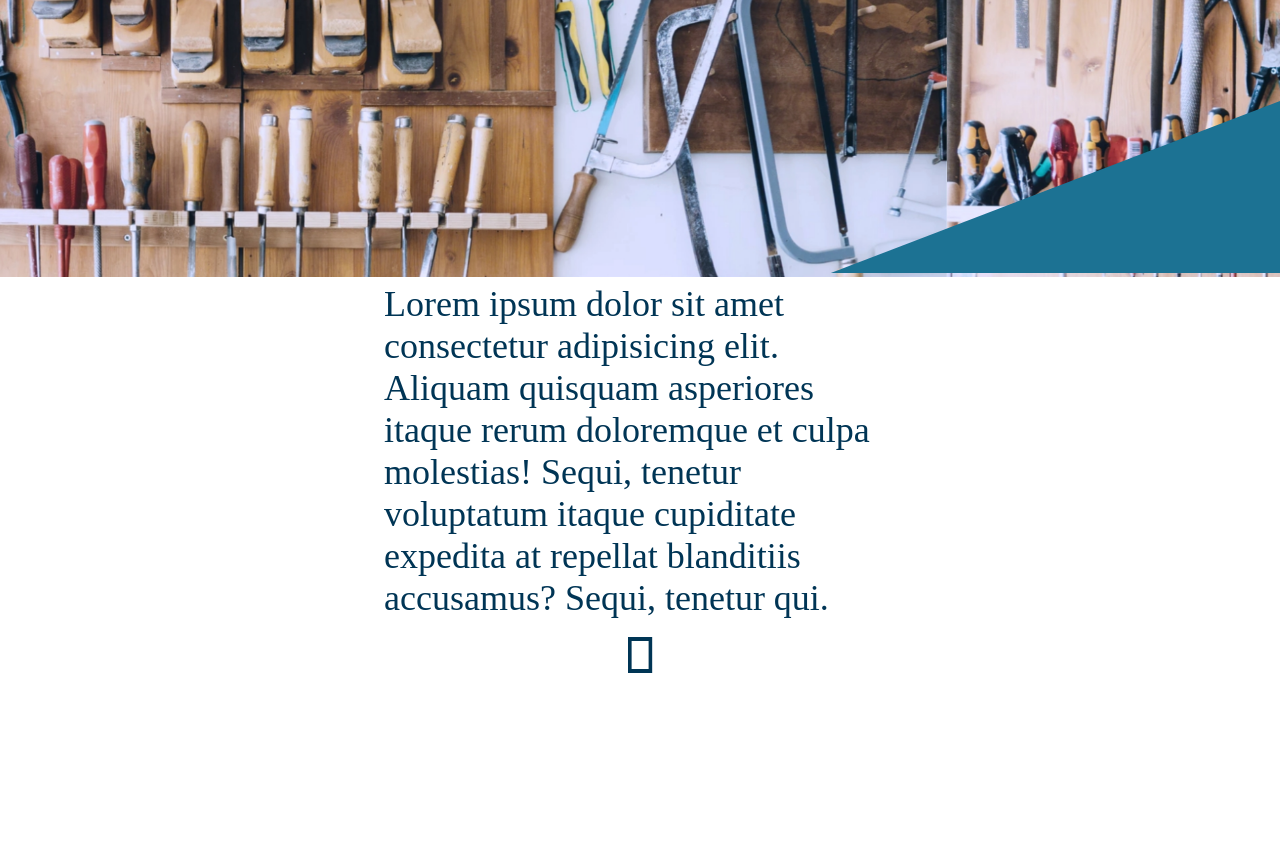
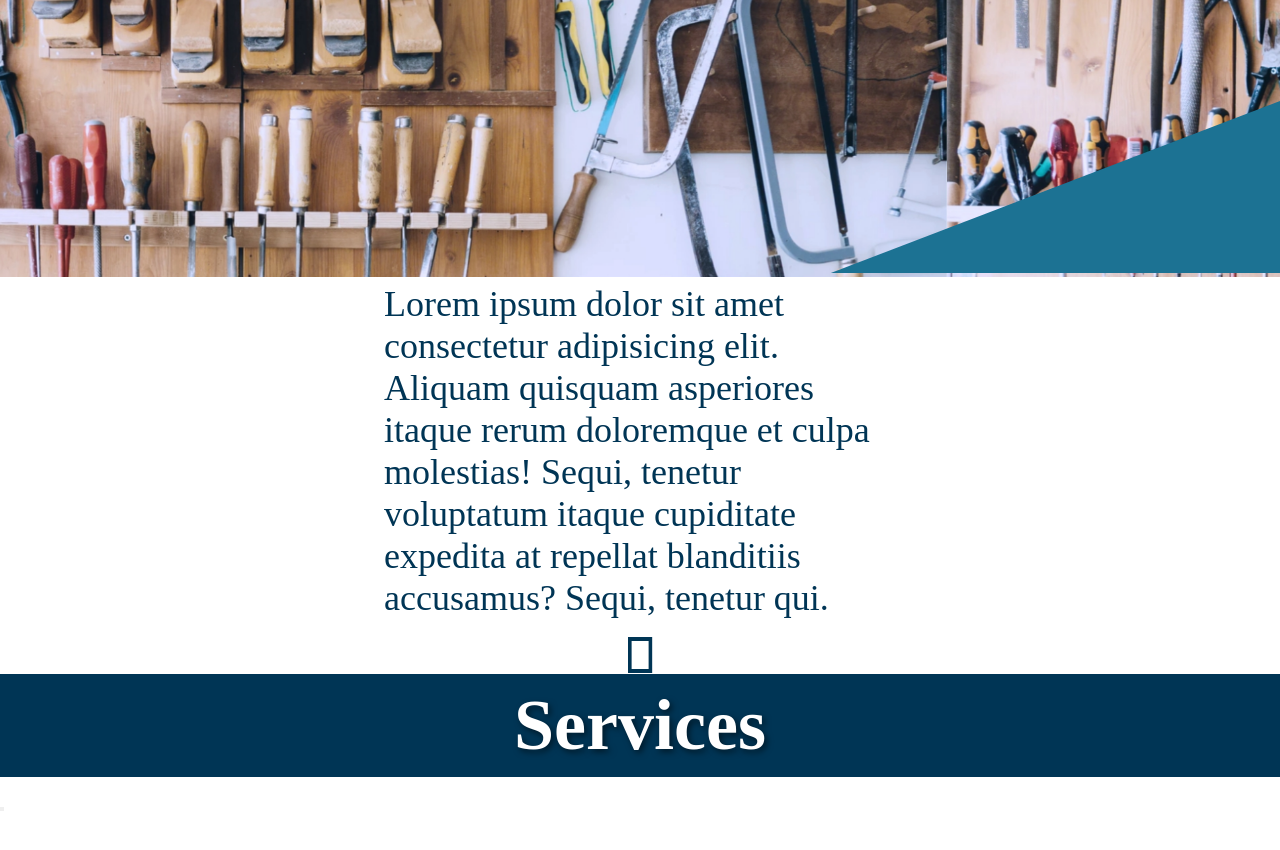
Before and after one commit to nhd54/tjoernegaarden, a website: page index.html in a window 1280 px wide. Shown: the part 134-984 px from the top of the page. Before the commit the page ends 820 px from the top, so only its background shows below. Drawn offline with Linux system fonts and the light colour scheme; a web font is replaced by a local one.

Commit message:
added html for contentbox

```diff
--- a/assets/style/sass/utility.scss
+++ b/assets/style/sass/utility.scss
@@ -12,6 +12,11 @@ body {
 }
 html {
   width: 100vw;
+}
+
+main {
+  display: grid;
+  grid-template-rows: 95vh auto 30vh;
 }
 
 $darkblue: #003555;
@@ -43,7 +48,9 @@ h1 {
 .font--mainheader {
   font-size: $fontsize--header;
   color: #ffffff;
-  text-shadow: 2.5 2.5 6 rgba(0, 0, 0, 0.52);
+  text-shadow: 2.5px 2.5px 6px rgba(0, 0, 0, 0.52);
+  text-align: center;
+  padding: 10px 0;
 }
 .font--maintext {
   font-size: $fontsize--maintext;
@@ -74,7 +81,7 @@ h1 {
   .font--mainheader {
     font-size: $fontsize--header;
     color: #ffffff;
-    text-shadow: 2.5 2.5 6 rgba(0, 0, 0, 0.52);
+    text-shadow: 2.5px 2.5px 6px rgba(0, 0, 0, 0.52);
   }
   .font--maintext {
     font-size: $fontsize--maintext;
--- a/index.html
+++ b/index.html
@@ -96,6 +96,23 @@
           <img src="./assets/images/figure.png" alt="" />
         </article>
       </section>
+
+      <section class="content">
+        <h2 class="content__heading background--darkblue font--mainheader">
+          Services
+        </h2>
+        <article class="content__box">
+          <figure class="content__imagebox">
+            <img src="" class="content__image" alt="" />
+            <div class="content_triangle"></div>
+          </figure>
+          <div class="content__info">
+            <h3 class="content__infoheader"></h3>
+            <p class="content__infotext"></p>
+            <button class="content__cta"></button>
+          </div>
+        </article>
+      </section>
     </main>
 
     <script src="assets/scripts/header.js"></script>
```
Also changed, not shown: assets/style/css/style.css, assets/style/sass/content.scss (added).
